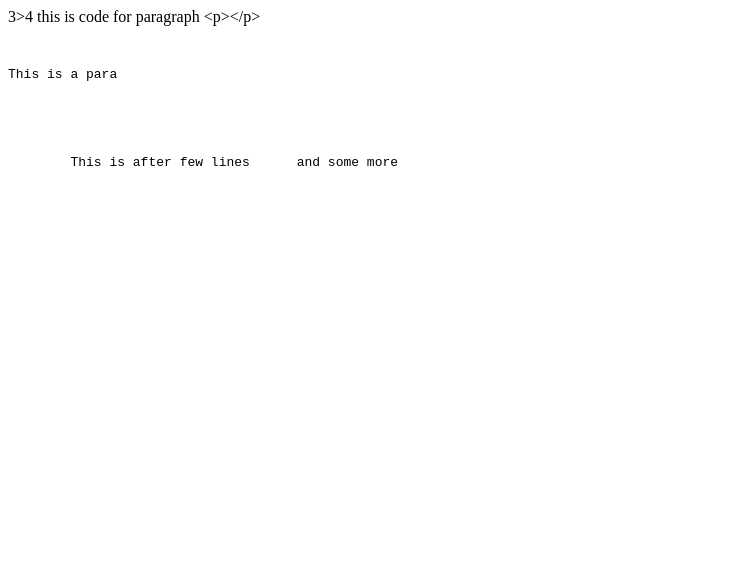
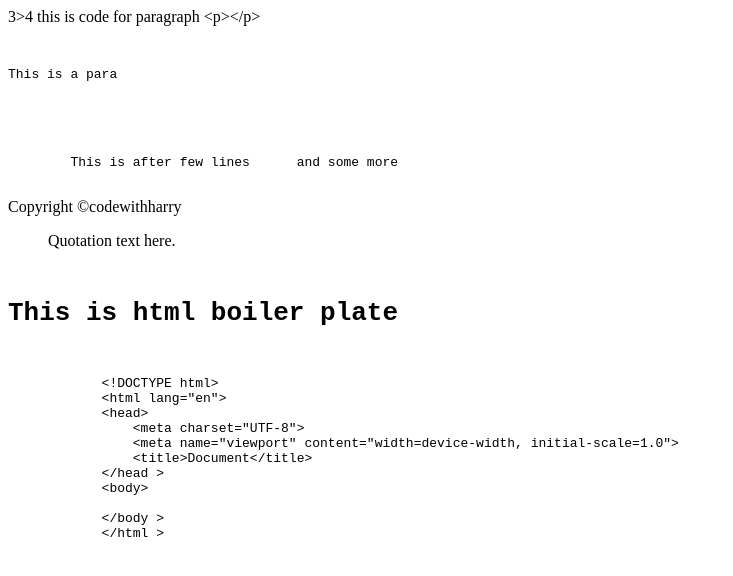
Before and after one commit to BIKRAMBARIK2005/Sigma-Web-Dev-Course, a plain HTML site: page Video13/index.html in a window 1280 px wide. Shown: the whole page, without its empty margins (0-733 px from the left). Drawn offline with Linux system fonts and the light colour scheme.

Commit message:
Stage skipped commit

```diff
--- a/Video13/index.html
+++ b/Video13/index.html
@@ -1,10 +1,12 @@
 <!DOCTYPE html>
 <html lang="en">
+
 <head>
     <meta charset="UTF-8">
     <meta name="viewport" content="width=device-width, initial-scale=1.0">
     <title>Document</title>
 </head>
+
 <body>
     3>4
     this is code for paragraph &lt;p&gt;&lt;/p&gt;
@@ -15,5 +17,26 @@
 
         This is after few lines      and some more
     </pre>
+    Copyright &copy;codewithharry
+    <blockquote cite="source-url">
+        Quotation text here.
+    </blockquote>
+    <pre>
+        <h1>This is html boiler plate</h1>
+        <code>
+            &lt;!DOCTYPE html&gt;
+            &lt;html lang="en"&gt;
+            &lt;head&gt;
+                &lt;meta charset="UTF-8"&gt;
+                &lt;meta name="viewport" content="width=device-width, initial-scale=1.0"&gt;
+                &lt;title&gt;Document&lt;/title&gt;
+            &lt;/head &gt;
+            &lt;body&gt;
+
+            &lt;/body &gt;
+            &lt;/html &gt;
+        </code>
+    </pre>
 </body>
+
 </html>
```
